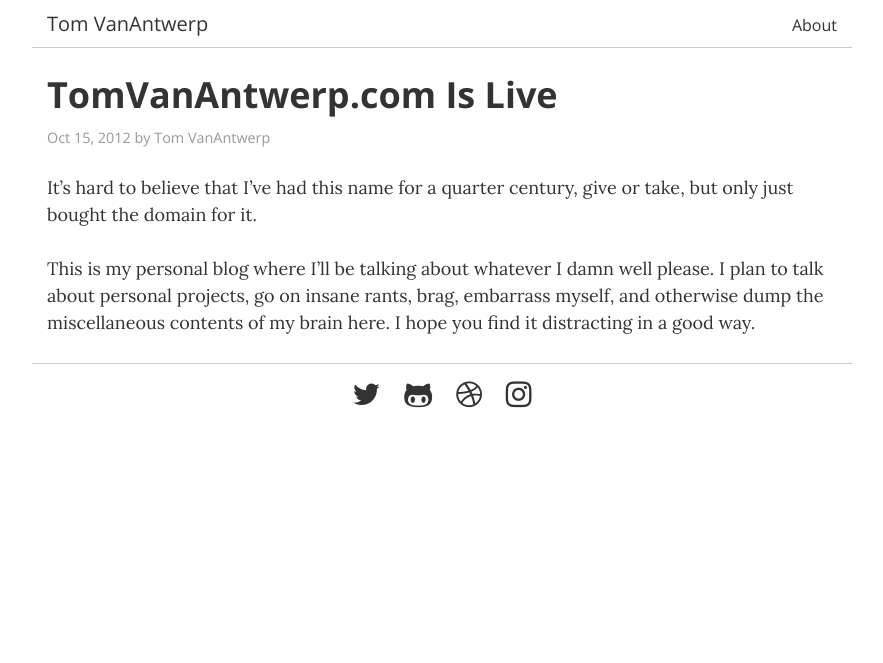
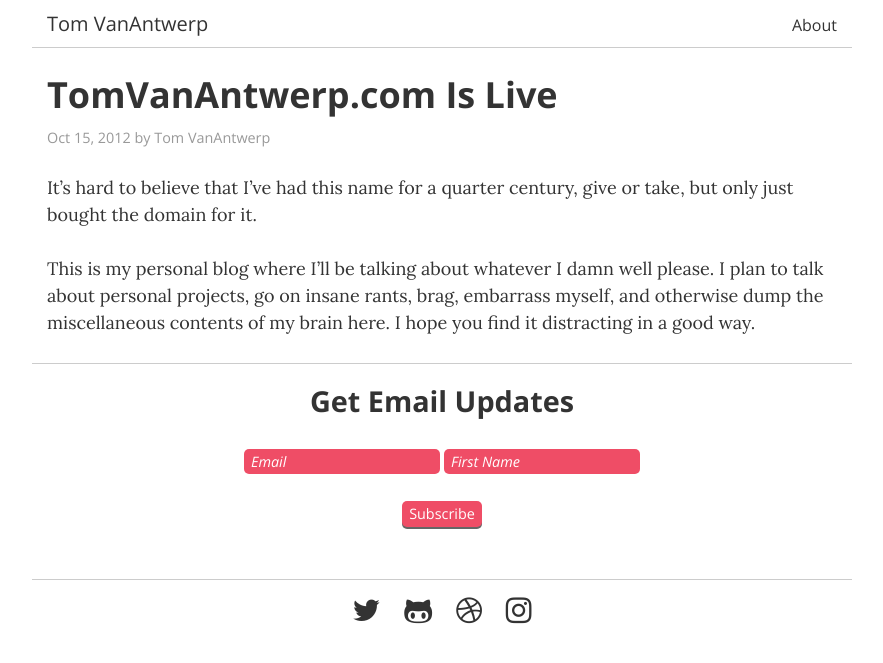
Before and after one commit to tvanantwerp/old-tomvanantwerp.com, a Jekyll site: the page built from _posts/2012-10-15-hello-world-2.md, in a window 1280 px wide. Shown: the top 663 px of the page, without its empty margins (198-1081 px from the left). Built offline with Jekyll 4.4.1, drawn with Linux system fonts in a browser that asks for light colours; nearby versions of some CDN libraries.

Commit message:
Add newsletter signup to bottom of blog posts

```diff
--- a/_layouts/post.html
+++ b/_layouts/post.html
@@ -19,3 +19,26 @@ layout: default
   {{ content }}
 
 </article>
+<hr>
+<!-- Begin MailChimp Signup Form -->
+<div id="mc_embed_signup" style="text-align:center">
+  <form action="//tomvanantwerp.us8.list-manage.com/subscribe/post?u=595c3c5859e6dfffe292b33e8&amp;id=e8d3b97109" method="post" id="mc-embedded-subscribe-form" name="mc-embedded-subscribe-form" class="validate" target="_blank" novalidate>
+      <div id="mc_embed_signup_scroll">
+  	<h2>Get Email Updates</h2>
+
+  	<input type="email" value="" name="EMAIL" class="required email" id="mce-EMAIL" placeholder="Email">
+
+
+  	<input type="text" value="" name="FNAME" class="required" id="mce-FNAME" placeholder="First Name">
+
+  	<div id="mce-responses" class="clear">
+  		<div class="response" id="mce-error-response" style="display:none"></div>
+  		<div class="response" id="mce-success-response" style="display:none"></div>
+  	</div>    <!-- real people should not fill this in and expect good things - do not remove this or risk form bot signups-->
+      <div style="position: absolute; left: -5000px;"><input type="text" name="b_595c3c5859e6dfffe292b33e8_e8d3b97109" tabindex="-1" value=""></div>
+      <div class="clear"><input type="submit" value="Subscribe" name="subscribe" id="mc-embedded-subscribe" class="button"></div>
+      </div>
+  </form>
+</div>
+
+<!--End mc_embed_signup-->
--- a/_sass/_typography.scss
+++ b/_sass/_typography.scss
@@ -189,21 +189,30 @@ textarea {
   padding: 2px 7px;
 }
 
+button,
+.button {
+  box-shadow: 0 2px 0 rgba(0, 0, 0, 0.6);
+}
+
 // These 4 prefixed styles are all necessary to change the color of placeholder text
 ::-webkit-input-placeholder {
  color: white;
+ font-style: italic;
 }
 
 :-moz-placeholder { /* Firefox 18- */
    color: white;
+   font-style: italic;
 }
 
 ::-moz-placeholder {  /* Firefox 19+ */
    color: white;
+   font-style: italic;
 }
 
 :-ms-input-placeholder {
    color: white;
+   font-style: italic;
 }
 
 cite {
```
